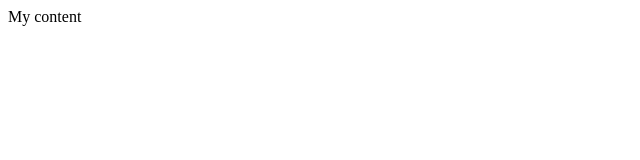
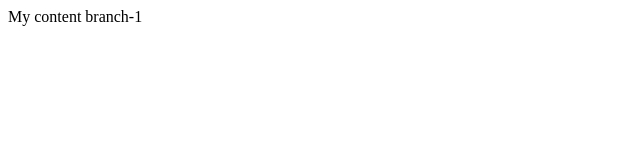
Before and after one commit to you00019/MTM6302_week2, a plain HTML site: page index.html in a window 1280 px wide. Shown: the full height of the page, 0-640 px from the left. Drawn offline with Linux system fonts and the light colour scheme.

Commit message:
create new branch

```diff
--- a/index.html
+++ b/index.html
@@ -8,5 +8,6 @@
 </head>
 <body>
     My content
+    branch-1
 </body>
 </html>
```
